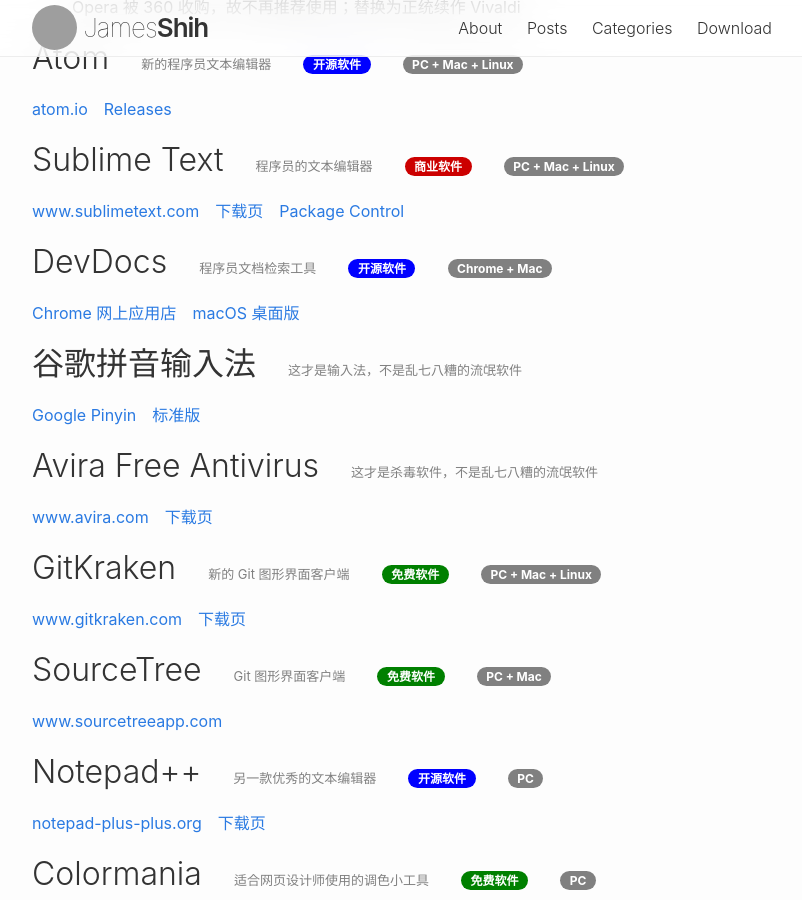
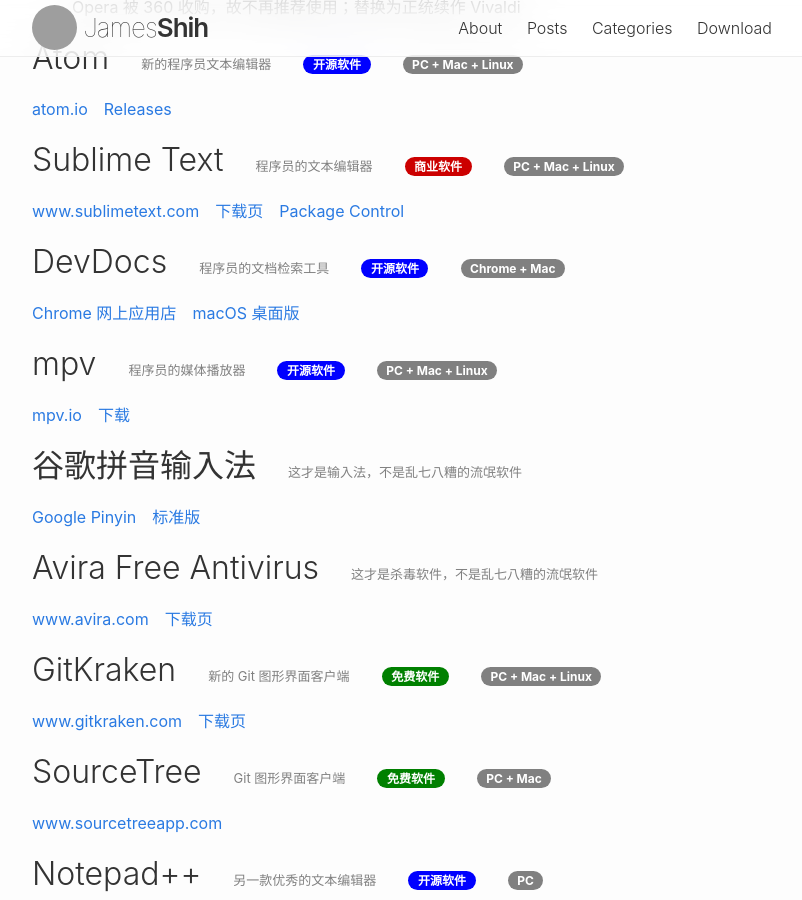
Before and after one commit to hyjk2000/hyjk2000.github.io, a Jekyll site: the page built from download.md, in a window 1280 px wide and 900 px high, scrolled down 407 px. Shown: the whole window, without its empty margins (238-1040 px from the left). Built offline with Jekyll 4.4.1, drawn with Linux system fonts in a browser that asks for light colours; grey boxes are pictures that could not be loaded.

Commit message:
Add mpv to Downloads

```diff
--- a/download.md
+++ b/download.md
@@ -38,9 +38,13 @@
 
 [www.sublimetext.com][4]　[下载页][5]　[Package Control][6]
 
-## DevDocs　<span style="font-weight:normal; font-size:13px; color:gray">程序员文档检索工具</span>　<span class="blue tag">开源软件</span>　<span class="gray tag">Chrome + Mac</span>
+## DevDocs　<span style="font-weight:normal; font-size:13px; color:gray">程序员的文档检索工具</span>　<span class="blue tag">开源软件</span>　<span class="gray tag">Chrome + Mac</span>
 
 [Chrome 网上应用店][47]　[macOS 桌面版][48]
+
+## mpv　<span style="font-weight:normal; font-size:13px; color:gray">程序员的媒体播放器</span>　<span class="blue tag">开源软件</span>　<span class="gray tag">PC + Mac + Linux</span>
+
+[mpv.io][49]　[下载][50]
 
 ## 谷歌拼音输入法　<span style="font-weight:normal; font-size:13px; color:gray">这才是输入法，不是乱七八糟的流氓软件</span>
 
```
Also changed, not shown: other parts of download.md (+2 -0 lines).
